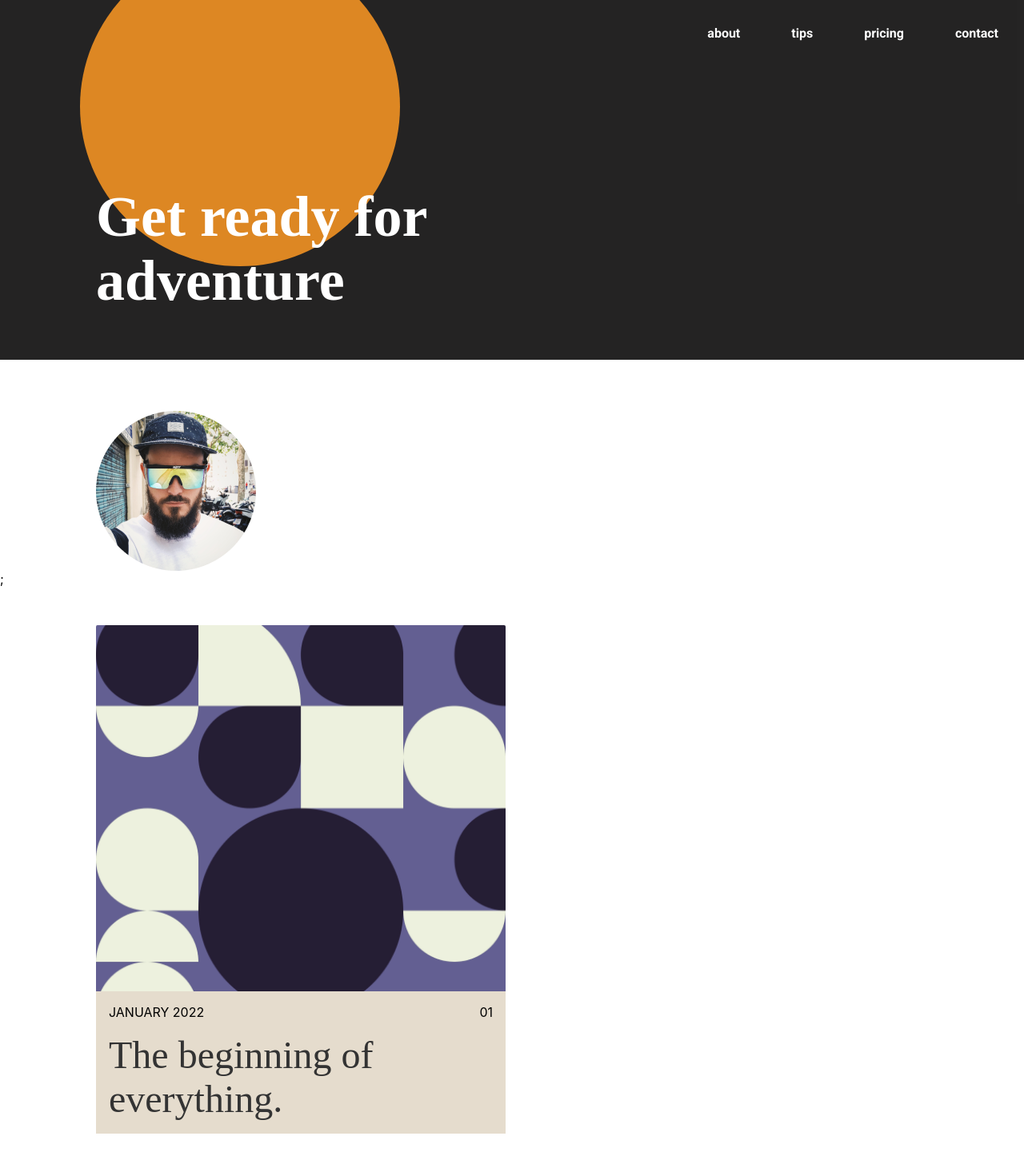
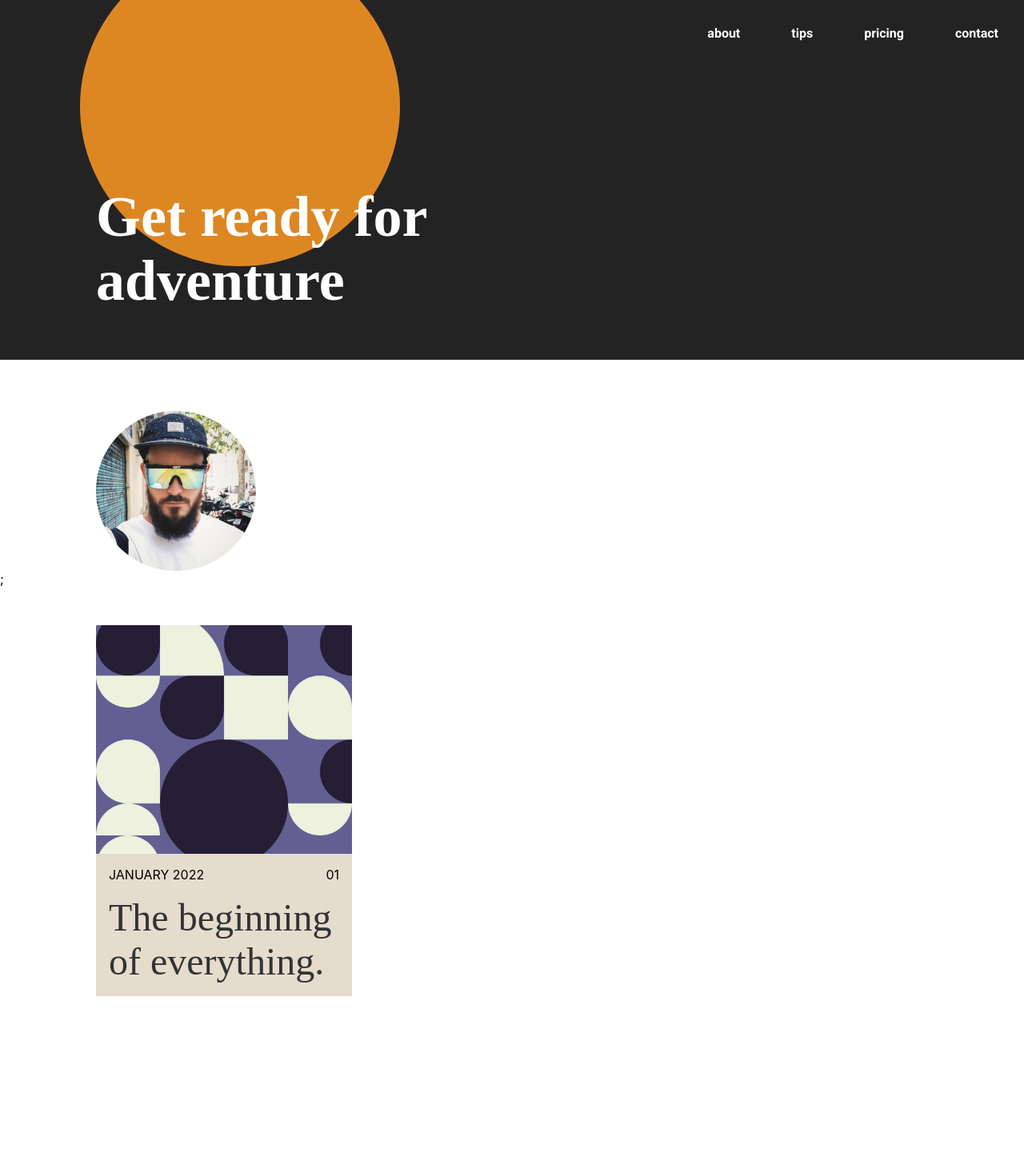
Before and after one commit to hemmahosjessi/labs-w11, a React (Create React App) app: page / in a window 1280 px wide. Shown: the top 1456 px of the page at 80% size. After the commit the page ends 1294 px from the top, so only its background shows below. Built offline with nearby package versions, Linux system fonts and the light colour scheme.

Commit message:
size on card

```diff
--- a/src/index.css
+++ b/src/index.css
@@ -116,7 +116,7 @@ h1 {
   display: inline-block;
   padding-left: 120px;
   padding-bottom: 3rem;
-  width: 40%;
+  width: 25%;
   margin-top: 3rem;
 }
 
@@ -127,11 +127,6 @@ h1 {
   background-color: #E5DCCD;
   padding: 1rem;
 }
-
-/* .image-container {
-  width: 100%;
-  height: 100%;
-} */
 
 .image {
   display: block;
```
